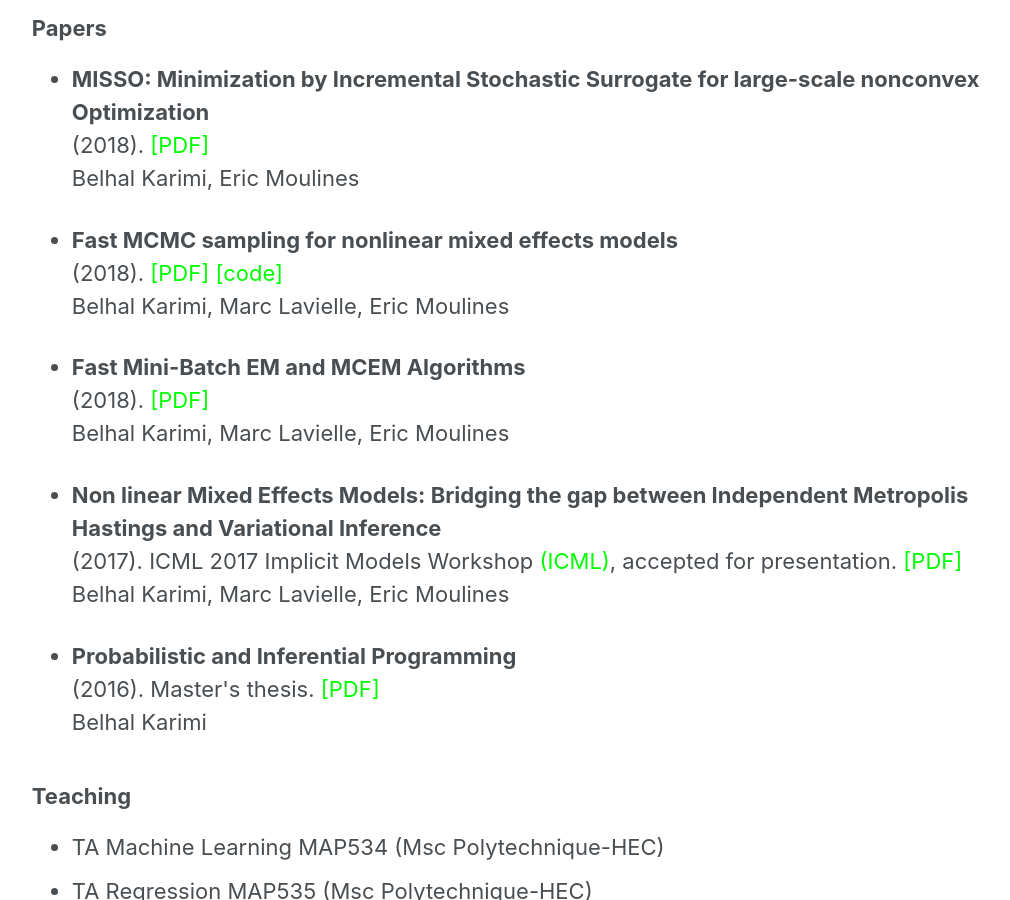
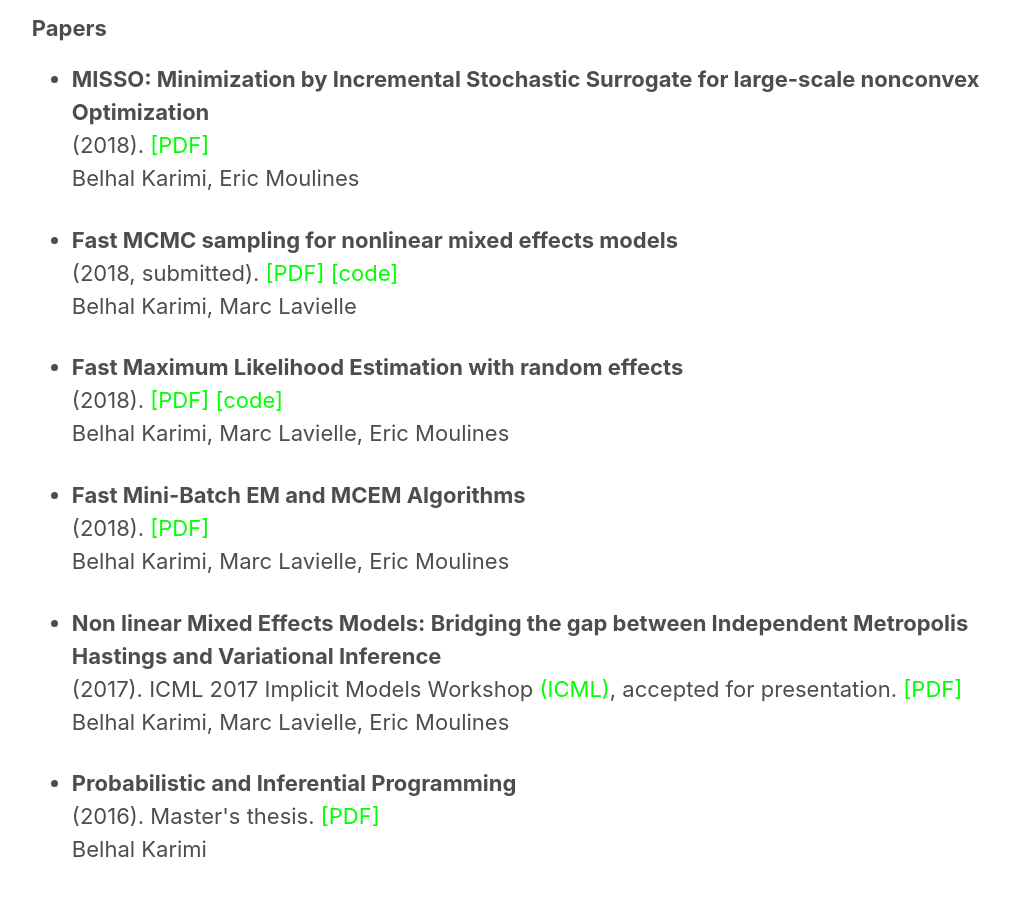
Before and after one commit to BelhalK/BelhalK.github.io, a Jekyll site: the page index.html, which Jekyll copies as it is, in a window 1280 px wide and 900 px high, scrolled down 736 px. Shown: the whole window, without its empty margins (252-1262 px from the left). Built offline with Jekyll 4.4.1, drawn with Linux system fonts in a browser that asks for light colours; comment, search, counter and statistics services are not loaded.

Commit message:
compstat

```diff
--- a/index.html
+++ b/index.html
@@ -225,28 +225,28 @@ Belhal Karimi, Eric Moulines
 </p>
 </li>
 
-<!-- <li>
+<li>
 <p>
-<strong>Fast and handy sampler for nonlinear mixed effects models</strong>
+<strong>Fast MCMC sampling for nonlinear mixed effects models</strong>
 <br />
 (2018, submitted). <a style="color: rgb(0,255,0)" href="http://belhalk.github.io/downloads/fastsampler.pdf">[PDF]</a> <a style="color: rgb(0,255,0)" href="https://github.com/belhal/saemix ">[code]</a>
 <br />
 Belhal Karimi, Marc Lavielle
 </p>
-</li> -->
+</li>
 
-<!-- <li>
+<li>
 <p>
-<strong>Fast MLE for nonlinear mixed effects models</strong>
+<strong>Fast Maximum Likelihood Estimation with random effects</strong>
 <br />
 (2018). <a style="color: rgb(0,255,0)" href="http://belhalk.github.io/downloads/csda.pdf">[PDF]</a> <a style="color: rgb(0,255,0)" href="https://github.com/belhal/saemix ">[code]</a>
 <br />
 Belhal Karimi, Marc Lavielle, Eric Moulines
 </p>
-</li> -->
+</li>
 
 
-<li>
+<!-- <li>
 <p>
 <strong>Fast MCMC sampling for nonlinear mixed effects models</strong>
 <br />
@@ -254,7 +254,7 @@ Belhal Karimi, Marc Lavielle, Eric Moulines
 <br />
 Belhal Karimi, Marc Lavielle, Eric Moulines
 </p>
-</li>
+</li> -->
 
 
 <li>
```
